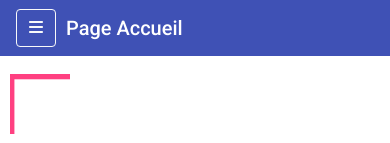
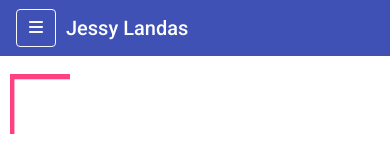
Before and after one commit to Jessy-L/mon-app-cv, an Angular app: page / in a window 390 px wide. Shown: the top 143 px of the page. Built offline with nearby package versions, Linux system fonts and the light colour scheme.

Commit message:
finalisation app mobile

```diff
--- a/src/app/navbar/navbar.component.ts
+++ b/src/app/navbar/navbar.component.ts
@@ -10,7 +10,7 @@ import { faBars, faCode, faHouse, faQuestion, faWrench } from '@fortawesome/free
 })
 export class NavbarComponent implements OnInit {
 
-  pageToolbar = "Page Accueil";
+  pageToolbar = "Jessy Landas";
   appName = "Jessy Landas"
 
   toolbarIcon = faBars
```
